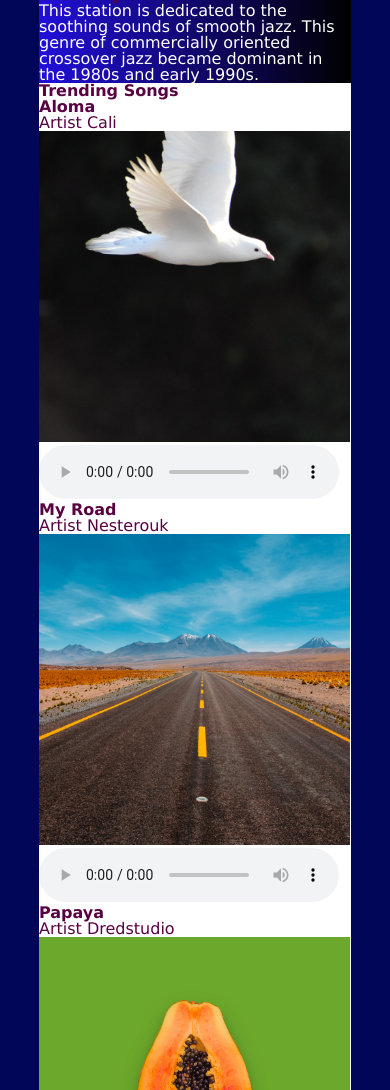
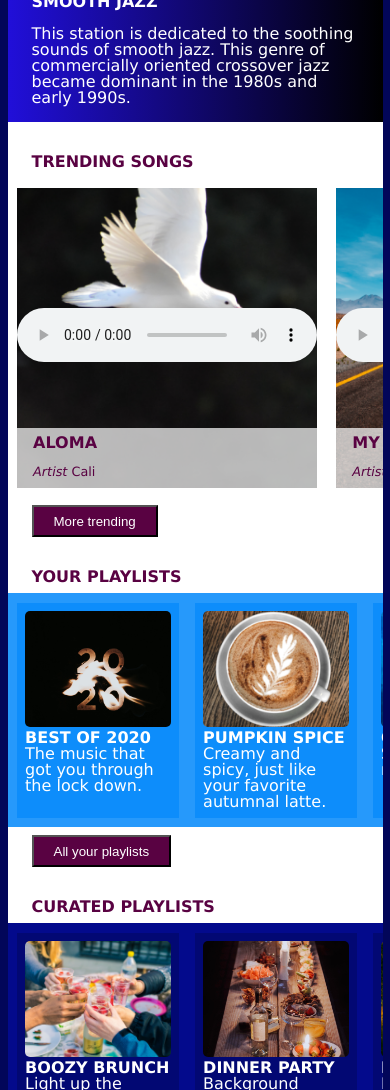
Before and after one commit to bflaner1/streamingmedia, a plain HTML site: page index.html in a window 390 px wide. Shown: the part 122-1212 px from the top of the page. Drawn offline with Linux system fonts and the light colour scheme.

Commit message:
Update layout
Mobile layout updates

```diff
--- a/css/style.css
+++ b/css/style.css
@@ -17,6 +17,7 @@
    --ff: Verdana, Geneva, Tahoma, sans-serif;
    --fs-h1: 1.5rem;
    --fs-h2_h3: 1rem;
+   --fs-p: 0.8rem;
    --fs-ftr-p: 0.75rem;
 }
 
@@ -34,40 +35,50 @@ html {
 }
 
 body {
+   background-color: var(--main-bg-clr);
    font-family: var(--ff);
    color: var(--font-clr);
-   max-width: 80%;
+   max-width: 375px;
    margin: 0 auto;
+   position: relative;
 }
 
 /* Header
 --------------------- */
 header {
    background-image: var(--hdr-grad);
-   display: flex;
-   flex-direction: column-reverse;
+   padding: 7.25rem 1.5rem 1rem;
 }
 
 h1 {
+   font-size: var(--fs-h1);
    display: none;
+}
+
+header h2 {
+   color: var(--font-clr);
+   padding-bottom: 1rem;
+   margin-left: 0;
 }
 
 h2 {
    color: var(--accent-font-clr);
+   margin-left: 1.5rem;
 }
 
 h2, h3 {
    font-size: var(--fs-h2_h3);
    font-weight: bold;
+   text-transform: uppercase;
 }
 
 /* Menu
 --------------------- */
-
-
 nav {
    background-color: var(--cur_nav-bg-clr);
-   position: relative;
+   position: absolute;
+   width: 100%;
+   top: 0;
 }
 
 ul > li:first-of-type {
@@ -96,27 +107,99 @@ main {
    background-color: var(--main-bg-clr);
 }
 
+article {
+   width: 100%;
+   margin: 2rem 0;
+}
+
+.wrap {
+   padding: 0.1rem;
+   width: 100%;
+   display: flex;
+   overflow-x: scroll;
+}
+
+.more-btn {
+   background-color: var(--accent-clr);
+   color: var(--font-clr);
+   padding: 0.4rem 1.25rem;
+   margin-left: 1.5rem;
+   margin-top: 0.5rem;
+}
+
+/* Trending
+--------------------- */
 #trending {
    color: var(--accent-font-clr);
 }
 
-#playlists .wrap {
-   background-color: var(--pl-bg-clr);
-   padding: 0.1rem;
+.tr-content {
+   width: 100%;
+   display: flex;
+   overflow-x: scroll;
+   margin-top: 0.5rem;
 }
 
-#playlists section {
+.tr-content section {
+   margin: 0.6rem;
+   height: 300px;
+   display: grid;
+   grid-template-rows: repeat(5, 1fr);
+}
+
+.tr-content section img {
+   height: 100%;
+   grid-row: 1 / -1;
+   grid-column: 1 / -1;
+   z-index: 0;
+}
+
+.tr-content section .song-artist {
+   grid-row: 5 / 6;
+   grid-column: 1 / 2;
+   z-index: 1;
+   background-color: rgba(255, 255, 255, 0.7);
+   display: grid;
+   grid-template-rows: repeat(2, 1fr);
+   align-items: center;
+   padding-left: 1rem;
+}
+
+.tr-content section figure {
+   grid-row: 3 / 4;
+   grid-column: 1 / 2;
+   z-index: 2;
+}
+
+.song-artist {
+   font-size: var(--fs-p);
+}
+
+.song-artist span {
+   font-style: italic;
+}
+
+/* Your Playlists
+--------------------- */
+.pl-content {
+   background-color: var(--pl-bg-clr);
+   margin-top: 0.5rem;
+}
+
+.pl-content section {
    background-color: var(--pl-card-clr);
    margin: 0.5rem;
    padding: 0.5rem;
 }
 
-#curated .wrap {
+/* Curated Playlists
+--------------------- */
+.cur-content {
    background-color: var(--cur_nav-bg-clr);
-   padding: 0.1rem;
+   margin-top: 0.5rem;
 }
 
-#curated section {
+.cur-content section {
    background-color: var(--cur-card-clr);
    margin: 0.5rem;
    padding: 0.5rem;
@@ -124,3 +207,12 @@ main {
 
 /* Footer
 --------------------- */
+footer {
+   text-align: center;
+   padding: 0 0 1rem;
+}
+
+footer p {
+   font-size: var(--fs-ftr-p);
+   color: var(--accent-font-clr);
+}
--- a/index.html
+++ b/index.html
@@ -14,6 +14,7 @@
          <h2>Smooth Jazz</h2>
          <p>This station is dedicated to the soothing sounds of smooth jazz. This genre of commercially oriented crossover jazz became dominant in the 1980s and early 1990s.</p>
       </div>
+   </header>
    <nav>
       <!-- <input class="menu-btn" type="checkbox" id="menu-btn">
       <label class="menu-icon" for="menu-btn"><span class="navicon"></span></label> -->
@@ -25,13 +26,15 @@
          <li><a href="#"><img src="images/duke-silver.png" alt=""></a></li>
       </ul>
    </nav>
-   </header>
    <main>
       <article id="trending">
          <h2>Trending Songs</h2>
+         <div class="tr-content">
             <section>
+               <div class="song-artist">
                   <h3>Aloma</h3>
-            <p>Artist Cali</p>
+                  <p><span>Artist</span> Cali</p>
+               </div>
                <img src="images/aloma-cover.png" alt="Aloma cover">
                <figure>
                   <audio controls src="audio/aloma.mp3">
@@ -40,8 +43,10 @@
                </figure>
             </section>
             <section>
+               <div class="song-artist">
                   <h3>My Road</h3>
-            <p>Artist Nesterouk</p>
+                  <p><span>Artist</span> Nesterouk</p>
+               </div>
                <img src="images/my-road-cover.png" alt="My Road cover">
                <figure>
                   <audio controls src="audio/my-road.mp3">
@@ -50,8 +55,10 @@
                </figure>
             </section>
             <section>
+               <div class="song-artist">
                   <h3>Papaya</h3>
-            <p>Artist Dredstudio</p>
+                  <p><span>Artist</span> Dredstudio</p>
+               </div>
                <img src="images/papaya-cover.png" alt="Papaya cover">
                <figure>
                   <audio controls src="audio/papaya.mp3">
@@ -60,8 +67,10 @@
                </figure>
             </section>
             <section>
+               <div class="song-artist">
                   <h3>Smoothies</h3>
-            <p>Artist Black Rhomb</p>
+                  <p><span>Artist</span> Black Rhomb</p>
+               </div>
                <img src="images/smoothies-cover.png" alt="Smoothies cover">
                <figure>
                   <audio controls src="audio/smoothies.mp3">
@@ -70,8 +79,10 @@
                </figure>
             </section>
             <section>
+               <div class="song-artist">
                   <h3>Successful Performance</h3>
-            Artist Ricky Bombino
+                  <p><span>Artist</span> Ricky Bombino</p>
+               </div>
                <img src="images/successful-performance-cover.png" alt="Successful Performance cover">
                <figure>
                   <audio controls src="audio/successful-performance.mp3">
@@ -79,11 +90,12 @@
                   </audio>
                </figure>
             </section>
-         More trending
+         </div>
+         <button class="more-btn">More trending</button>
       </article>
       <article id="playlists">
          <h2>Your Playlists</h2>
-         <div class="wrap">
+         <div class="pl-content wrap">
             <section>
                <img src="images/best-of-2020-cover.png" alt="Best of 2020 cover">
                <h3>Best of 2020</h3>
@@ -110,11 +122,11 @@
                <p>Background music to keep you going while you study.</p>
             </section>
          </div>
-         All your playlists
+         <button class="more-btn">All your playlists</button>
       </article>
       <article id="curated">
          <h2>Curated Playlists</h2>
-         <div class="wrap">
+         <div class="cur-content wrap">
             <section>
                <img src="images/boozy-brunch-cover.png" alt="Boozy Brunch cover">
                <h3>Boozy Brunch</h3>
@@ -141,7 +153,7 @@
                <p>The greatest collection of your sax favorites.</p>
             </section>
          </div>
-         More curated
+         <button class="more-btn">More curated</button>
       </article>
    </main>
    <footer>
```
Lines whose indentation alone changed are shown as unchanged.
